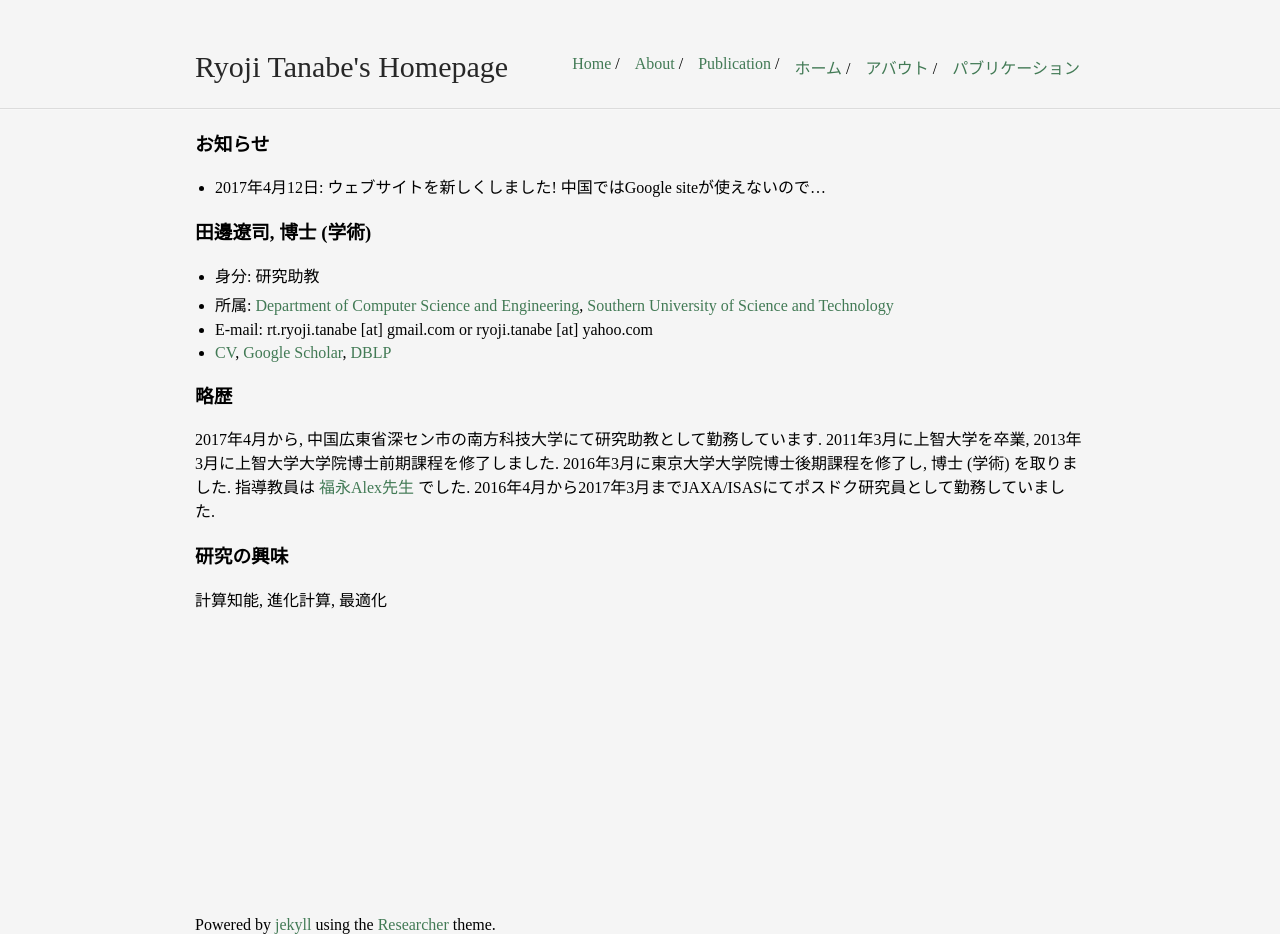
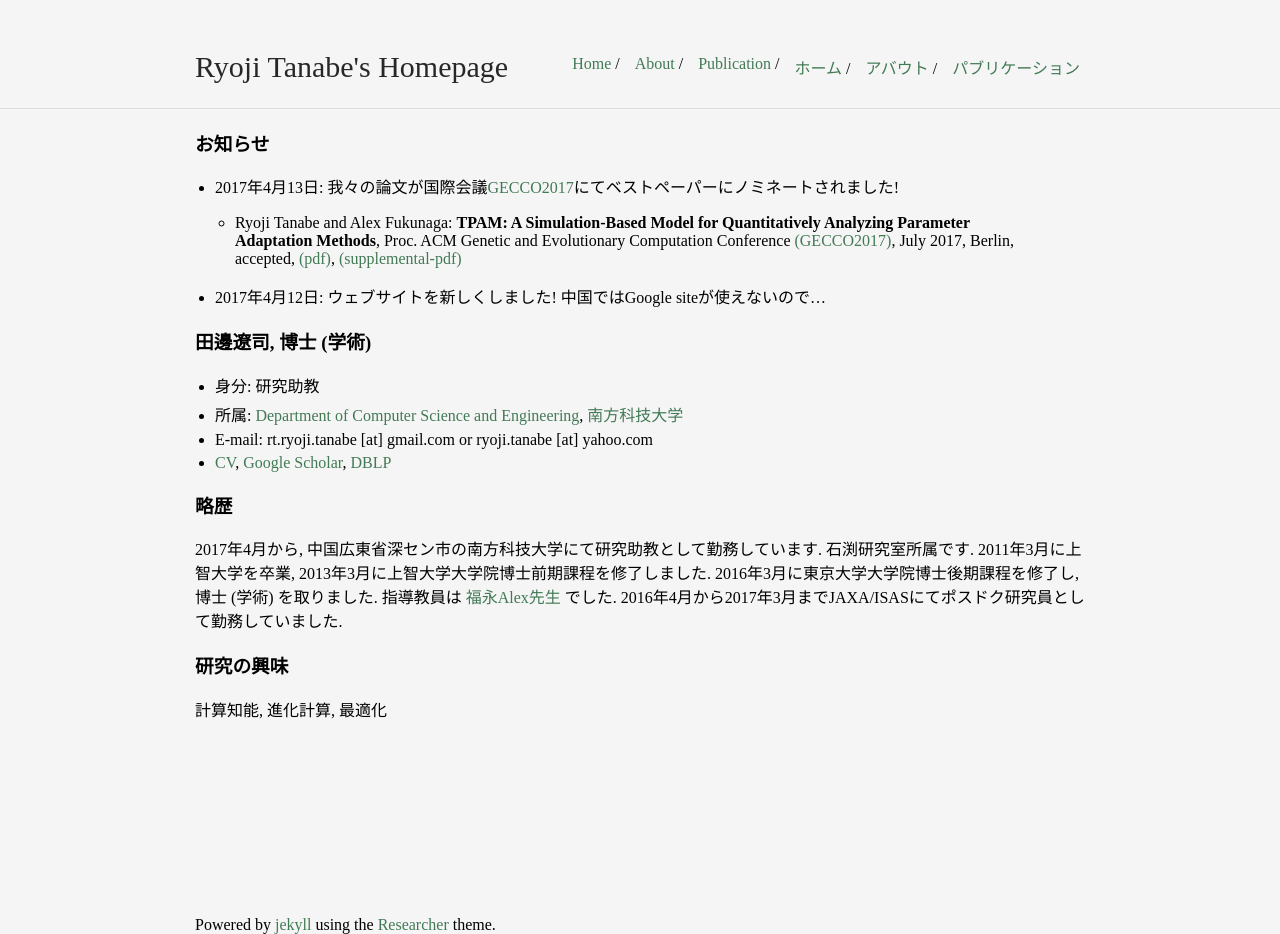
Before and after one commit to ryojitanabe/ryojitanabe.github.io, a Jekyll site: the page built from index-j.md, in a window 1280 px wide. Built offline with Jekyll 4.4.1, drawn with Linux system fonts in a browser that asks for light colours.

Commit message:
add news

```diff
--- a/index-j.md
+++ b/index-j.md
@@ -6,19 +6,24 @@ title: Ryoji Tanabe's Homepage
 
 ### お知らせ
 
+* 2017年4月13日: 我々の論文が国際会議[GECCO2017](http://gecco-2017.sigevo.org/)にてベストペーパーにノミネートされました!
+
+    *  Ryoji Tanabe and Alex Fukunaga: **TPAM: A Simulation-Based Model for Quantitatively Analyzing Parameter Adaptation Methods**, Proc. ACM Genetic and Evolutionary Computation Conference [(GECCO2017)](http://gecco-2017.sigevo.org/), July 2017, Berlin, accepted, [(pdf)](pdf/tf-gecco2017.pdf), [(supplemental-pdf)](pdf/tf-gecco17-supp.pdf)
+
 * 2017年4月12日: ウェブサイトを新しくしました! 中国ではGoogle siteが使えないので...
 
 
 ### 田邊遼司, 博士 (学術)
 
 * 身分: 研究助教
-* 所属: [Department of Computer Science and Engineering](http://cse.sustc.edu.cn/en/site/index/), [Southern University of Science and Technology](http://www.sustc.edu.cn/en/)
+* 所属: [Department of Computer Science and Engineering](http://cse.sustc.edu.cn/en/site/index/), [南方科技大学](http://www.sustc.edu.cn/en/)
 * E-mail: rt.ryoji.tanabe [at] gmail.com or ryoji.tanabe [at] yahoo.com
 * [CV](cv/rt-cv.pdf), [Google Scholar](https://scholar.google.co.jp/citations?user=xze7scoAAAAJ&hl=en), [DBLP](http://dblp.uni-trier.de/pers/hd/t/Tanabe:Ryoji)
 
 ### 略歴
 
 2017年4月から, 中国広東省深セン市の南方科技大学にて研究助教として勤務しています.
+石渕研究室所属です.
 2011年3月に上智大学を卒業, 2013年3月に上智大学大学院博士前期課程を修了しました.
 2016年3月に東京大学大学院博士後期課程を修了し,  博士 (学術) を取りました.
 指導教員は [福永Alex先生](http://metahack.org/index-j.html) でした.
```
Also changed, not shown: index.md (+4 -0 lines), 5 other files.
